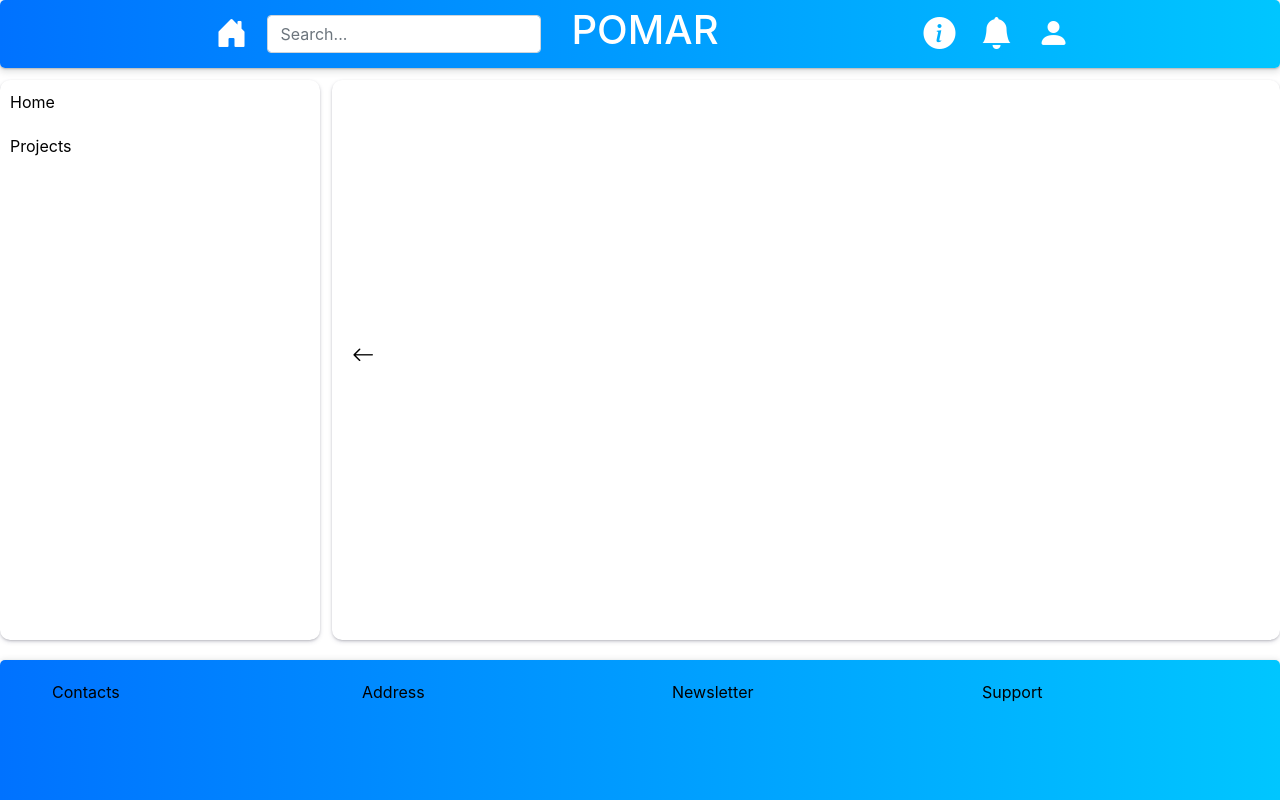
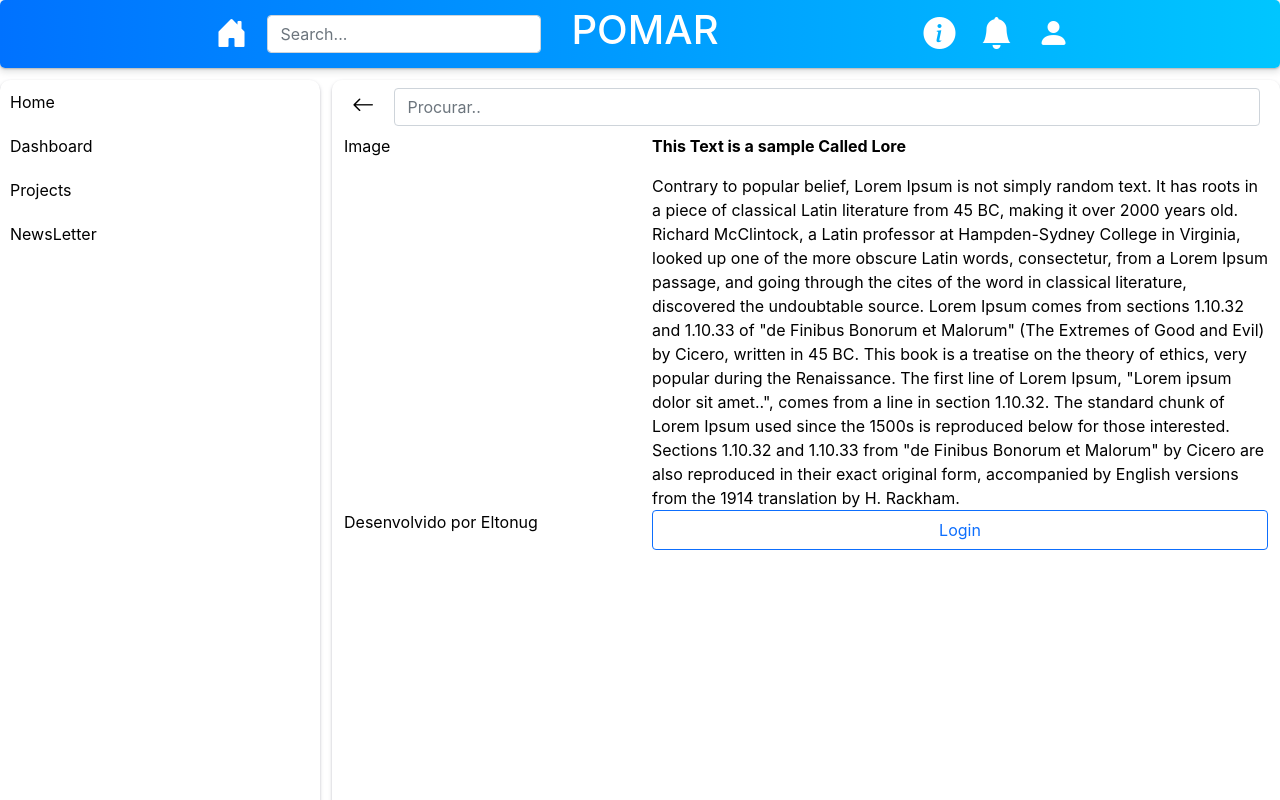
Before and after one commit to Eltongimo/TaskMan, a React (Create React App) app: page / in a window 1280 px wide. Shown: the top 800 px of the page. Built offline with nearby package versions, Linux system fonts and the light colour scheme; no server answers; the database is empty.

Commit message:
new updates

```diff
--- a/src/components/Board.css
+++ b/src/components/Board.css
@@ -1,23 +1,24 @@
 section{
     background-color: white;
-    display: flex;
     flex-direction: column;
-    flex-wrap: initial;
     width:100%;
-    height: 70vh;
+    height: 100vh;
     justify-content: center;
     margin-top: 12px;
     box-shadow: rgba(50, 50, 93, 0.25) 0px 2px 5px -1px, rgba(0, 0, 0, 0.3) 0px 1px 3px -1px;
     border-radius: 10px;
-    overflow: hidden;
+    overflow: scroll;
 }
 
 section .board{
     width: 100%;
+    height: 100%;
     align-items: center;
 }
 
 .title{
+    display: flex;
+    flex-direction: row;
     padding: 8px;
     font-size: 1.4rem;
     font-weight: 500;
--- a/src/components/Board.jsx
+++ b/src/components/Board.jsx
@@ -1,23 +1,26 @@
 import './Board.css'
 import React from 'react'
 import Projects from  './projectviews/Projects'
-import Charts from './Charts'
 import {Switch, Route} from 'react-router-dom'
 import Product from './projectviews/Products'
 import MacroActivity from './projectviews/MacroActivities'
 import Activities from './projectviews/Activities'
 import './Report.css'
 import './projectviews/Products'
-import Home from './Home'
+import Dashboard from './Dashboard'
 import Lat from './projectviews/LAT'
 import { useHistory } from 'react-router-dom/cjs/react-router-dom'
+import Home from './Home'
 
 function Board() {
 
     return (
         <section className='container'>
             <div className='title' id='title'>
-                <i class="bi bi-arrow-left" style={{cursor: 'pointer'}} />
+                <i class="bi bi-arrow-left" style={{cursor: 'pointer',
+                                                    marginRight: '20px'
+            }} />
+                <input type='tex' class="form-control" id="exampleInputEmail1" aria-describedby="emailHelp" placeholder="Procurar.."></input>
             </div>
             <div className='board'>
                 <Switch>
@@ -44,8 +47,12 @@ function Board() {
                         <Lat/>
                     </Route>
 
+                    <Route path='/dashboard' exact>
+                        <Dashboard/>
+                    </Route>
+
                     <Route path='' exact>
-                        <Home/>
+                        <Home />
                     </Route>
 
                 </Switch>
--- /dev/null
+++ b/src/components/Dashboard.css
@@ -0,0 +1,9 @@
+.home-container{
+    display: grid;
+    grid-template-rows: repeat(3, 1fr);
+    grid-template-columns: repeat(3, 1fr);
+    height: 100%;
+    padding: 5px;
+    flex-direction: row;
+    overflow: scroll;
+}
--- /dev/null
+++ b/src/components/Dashboard.jsx
@@ -0,0 +1,77 @@
+import './Dashboard.css'
+import Stricky from './Sticky'
+import React from 'react'
+import {db} from './database/DatabaseHelper'
+import {useState, useEffect} from 'react'
+import { child, get, ref } from "firebase/database"
+
+function Dashboard  (){
+
+    const [lats, setLats] = useState({})
+    const [products, setProducts ] = useState({})
+
+    useEffect( () => {
+        const dbRef = ref(db)
+
+            get(child(dbRef, `LAT`)).then((snapshot) => {
+                    if (snapshot.exists()){
+                        setLats(snapshot.val())
+                    }
+                    else{
+                        alert('no data to load from db server')
+                    }
+                })
+            }
+
+    ,[])
+
+    useEffect( () => {
+        const dbRef = ref(db)
+
+            get(child(dbRef, `Product`)).then((snapshot) => {
+                    if (snapshot.exists()){
+                        setProducts(snapshot.val())
+                    }
+                })
+            }
+    ,[])
+
+
+    let cards = []
+    for(let key in lats){
+            let prods = []
+            let fullProdsArray = []
+            let cont = 0
+            for(let prodsKey in products){
+                if ( products[prodsKey].Area == lats[key].Description){
+                    if (cont < 5 ){
+                        prods.push(products[prodsKey])
+                    }
+                    cont++
+                    fullProdsArray.push(products[prodsKey].Status)
+                }
+            }
+
+            let row = ''
+
+            if (cont % 2 !== 0)
+                row = 'row-1'
+            else
+                row = 'row-2'
+
+            cards.push(
+                <Stricky rownum={row} header={lats[key].Description}
+                       products={prods}
+                       fullProds = {fullProdsArray}
+                       Key={lats[key].Key}
+            />)
+    }
+
+    return (
+        <div className='home-container'>
+            {cards}
+        </div>
+    )
+}
+
+export default Dashboard
--- a/src/components/Home.css
+++ b/src/components/Home.css
@@ -1,7 +1,11 @@
-.home-container{
-    display: flex;
-    height: 100%;
-    padding: 5px;
-    flex-direction: row;
-    overflow: scroll;
+.homeContainer{
+    display: grid;
+    grid-template-rows: 4fr;
+    grid-template-columns: 1fr 2fr;
 }
+
+.image{
+}
+
+.text{
+}
--- a/src/components/Home.jsx
+++ b/src/components/Home.jsx
@@ -1,69 +1,53 @@
+import React from 'react'
 import './Home.css'
-import Stricky from './Sticky'
-import React from 'react'
-import {db} from './database/DatabaseHelper'
-import {useState, useEffect} from 'react'
-import { child, get, ref } from "firebase/database"
 
-function Home  (){
+function Home(){
+    return (<div className='homeContainer'>
 
-    const [lats, setLats] = useState({})
-    const [products, setProducts ] = useState({})
+        <div className='image'>
+            Image
+        </div>
+        <div className='text'>
+            <b>This Text is a sample Called Lore</b>
+            <p/>
+        Contrary to popular belief, Lorem Ipsum is not simply random text. It has roots in a piece of classical Latin literature from 45 BC, making it over 2000 years old. Richard McClintock, a Latin professor at Hampden-Sydney College in Virginia, looked up one of the more obscure Latin words, consectetur, from a Lorem Ipsum passage, and going through the cites of the word in classical literature, discovered the undoubtable source. Lorem Ipsum comes from sections 1.10.32 and 1.10.33 of "de Finibus Bonorum et Malorum" (The Extremes of Good and Evil) by Cicero, written in 45 BC. This book is a treatise on the theory of ethics, very popular during the Renaissance. The first line of Lorem Ipsum, "Lorem ipsum dolor sit amet..", comes from a line in section 1.10.32.
 
-    useEffect( () => {
-        const dbRef = ref(db)
+The standard chunk of Lorem Ipsum used since the 1500s is reproduced below for those interested. Sections 1.10.32 and 1.10.33 from "de Finibus Bonorum et Malorum" by Cicero are also reproduced in their exact original form, accompanied by English versions from the 1914 translation by H. Rackham.        </div>
 
-            get(child(dbRef, `LAT`)).then((snapshot) => {
-                    if (snapshot.exists()){
-                        setLats(snapshot.val())
-                    }
-                    else{
-                        alert('no data to load from db server')
-                    }
-                })
-            }
+<p>Desenvolvido por Eltonug</p>
 
-    ,[])
-
-    useEffect( () => {
-        const dbRef = ref(db)
-
-            get(child(dbRef, `Product`)).then((snapshot) => {
-                    if (snapshot.exists()){
-                        setProducts(snapshot.val())
-                    }
-                })
-            }
-    ,[])
-
-
-    let cards = []
-    for(let key in lats){
-            let prods = []
-            let fullProdsArray = []
-            let cont = 0
-            for(let prodsKey in products){
-                if ( products[prodsKey].Area == lats[key].Description){
-                    if (cont < 5 ){
-                        prods.push(products[prodsKey])
-                    }
-                    cont++
-                    fullProdsArray.push(products[prodsKey].Status)
-                }
-            }
-            cards.push(
-                <Stricky header={lats[key].Description}
-                       products={prods}
-                       fullProds = {fullProdsArray}
-                       Key={lats[key].Key}
-            />)
-    }
-
-    return (
-        <div className='home-container'>
-            {cards}
+<button type="button" class="btn btn-outline-primary" data-toggle="modal" data-target="#exampleModal">
+  Login
+</button>
+    <div class="modal fade" id="exampleModal" tabindex="-1" role="dialog" aria-labelledby="exampleModalLabel" aria-hidden="true">
+    <div class="modal-dialog" role="document">
+        <div class="modal-content">
+        <div class="modal-header">
+            <h5 class="modal-title" id="exampleModalLabel">Login</h5>
+            <button type="button" class="close" data-dismiss="modal" aria-label="Close">
+            <span aria-hidden="true">&times;</span>
+            </button>
         </div>
-    )
+        <div class="modal-body">
+        <form>
+  <div class="form-group">
+    <label for="exampleInputEmail1">Username</label>
+    <input type="email" class="form-control" id="exampleInputEmail1" aria-describedby="emailHelp" placeholder="Enter email"/>
+  </div>
+  <div class="form-group">
+    <label for="exampleInputPassword1">Password</label>
+    <input type="password" class="form-control" id="exampleInputPassword1" placeholder="Password"/>
+  </div>
+  </form>
+        </div>
+        <div class="modal-footer">
+            <button type="button" class="btn btn-secondary" data-dismiss="modal">Fechar</button>
+            <button type="button" class="btn btn-primary">Entrar</button>
+        </div>
+        </div>
+    </div>
+    </div>
+</div>)
 }
 
 export default Home
--- a/src/components/Menu.jsx
+++ b/src/components/Menu.jsx
@@ -6,7 +6,7 @@ import { Button } from 'bootstrap'
 function Menu(props) {
 
 
-    const menuKeys = ['menu-home', 'menu-projects']
+    const menuKeys = ['dahboard','menu-home', 'menu-projects','newsletter']
     let a = []
 
     function activeBackGroud(e){
@@ -27,16 +27,27 @@ function Menu(props) {
             <div className='navigation'>
                 <nav >
                     <ul>
-                        <li  className='home'>
+                        <li className='home'>
                             <Link id={menuKeys[0]} onClick={activeBackGroud}  className='link' to="/" exact="true">
                                 Home
                             </Link>
                         </li>
+                        <li  className='home'>
+                            <Link id={menuKeys[1]} onClick={activeBackGroud}  className='link' to="/dashboard" exact="true">
+                                Dashboard
+                            </Link>
+                        </li>
                         <li  className='projects'>
-                            <Link id={menuKeys[1]} onClick={activeBackGroud} className='link' to="/projects" exact="true" >
+                            <Link id={menuKeys[2]} onClick={activeBackGroud} className='link' to="/projects" exact="true" >
                                 Projects
                             </Link>
                         </li>
+                        <li className='home'>
+                            <Link id={menuKeys[3]} onClick={activeBackGroud}  className='link' to="newsletter" exact="true">
+                                NewsLetter
+                            </Link>
+                        </li>
+
                     </ul>
             </nav>
         </div>)
--- a/src/components/Sticky.css
+++ b/src/components/Sticky.css
@@ -7,7 +7,6 @@
     height: 70vh;
     box-shadow: rgba(50, 50, 93, 0.25) 0px 2px 5px -1px, rgba(0, 0, 0, 0.3) 0px 1px 3px -1px;
     border-radius: 12px;
-    overflow: hidden;
 }
 
 .sticky-notes:hover{
@@ -22,6 +21,7 @@
     flex-direction: row;
     width: 100%;
     border-bottom: solid 0.01px #ccc;
+    margin-bottom: 10px;
 }
 
 .note-header-title{
@@ -68,7 +68,10 @@
 
 .general-percentage{
     font-weight: 600;
+    width: 50%;
+    height: 25px;
     padding: 2px;
+    text-align: right;
 }
 
 .sticky-footer{
--- a/src/components/projectviews/MacroActivities.jsx
+++ b/src/components/projectviews/MacroActivities.jsx
@@ -4,6 +4,7 @@ import {useState, useEffect} from 'react'
 import { child, get, getDatabase, ref } from "firebase/database"
 import '../TaskRow.css'
 import { useHistory } from 'react-router-dom/cjs/react-router-dom.min'
+import Modal from 'react-modal'
 
 function MacroActivity(){
 
@@ -49,7 +50,6 @@ function MacroActivity(){
             })
         }
     }
-
     function buildTableforMcs(){
 
         var values = []
@@ -92,7 +92,7 @@ function MacroActivity(){
                 <div className='report-header'>Apagar</div>
                 <div className='report-header'>Actualizar</div>
             </div>
-                 {values}
+                {values}
         </div>
         )
     }
--- a/src/components/projectviews/Projects.css
+++ b/src/components/projectviews/Projects.css
@@ -1,3 +1,9 @@
 i:hover{
     font-size: 1.5rem;
+    border-radius: 50%;
+    background-color: whitesmoke;
 }
+
+.table-container{
+    height: 100vh;
+}
```
Also changed, not shown: 1 other file (tests, documents, lock files or other folders).
